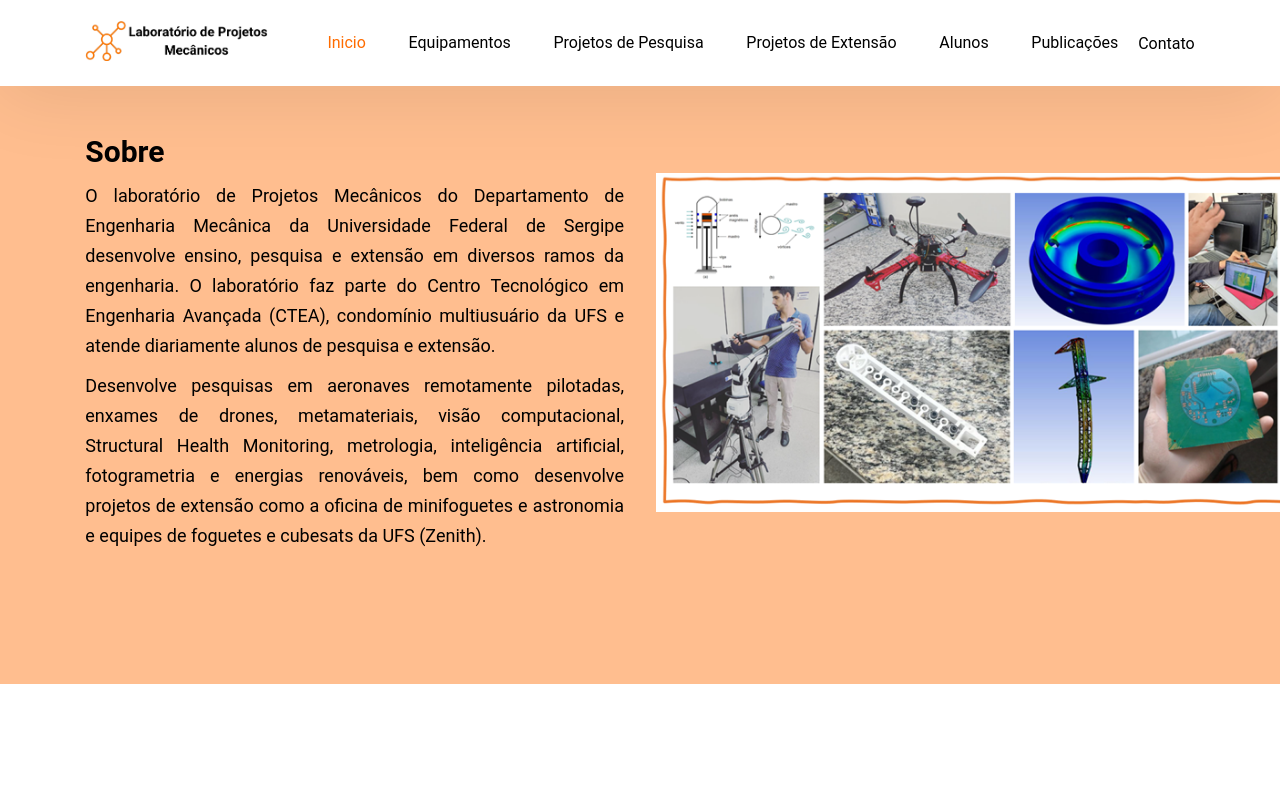
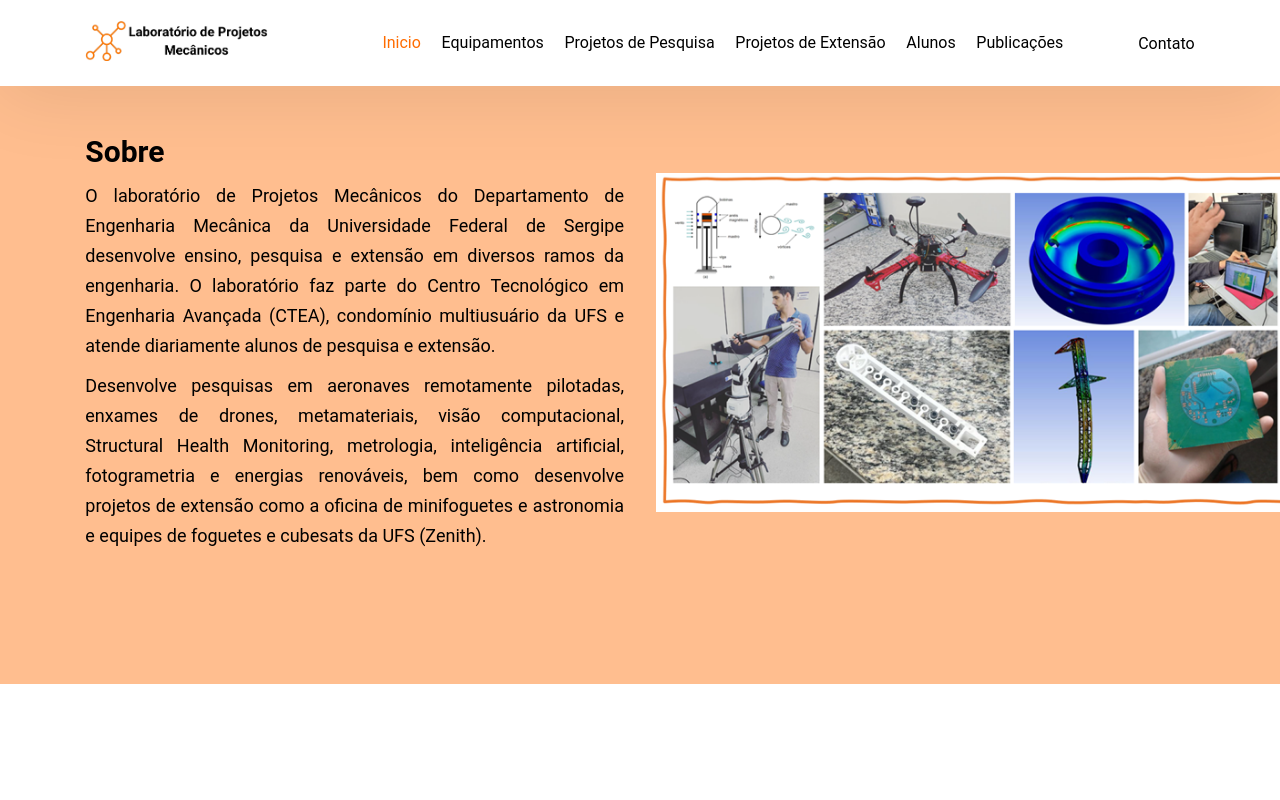
Before and after one commit to lpm-ufs/lpm-site, a React (Create React App) app: page / in a window 1280 px wide. Shown: the top 800 px of the page. Built offline with nearby package versions, Linux system fonts and the light colour scheme.

Commit message:
correcao_gap

```diff
--- a/src/App.css
+++ b/src/App.css
@@ -169,7 +169,7 @@ h2 {
   list-style: none;
   display: flex;
   align-items: flex-start;
-  gap: 42.667px;
+  gap: 20.667px;
   text-decoration: none;
 }
 .navbar--items ul > li > a {
```
